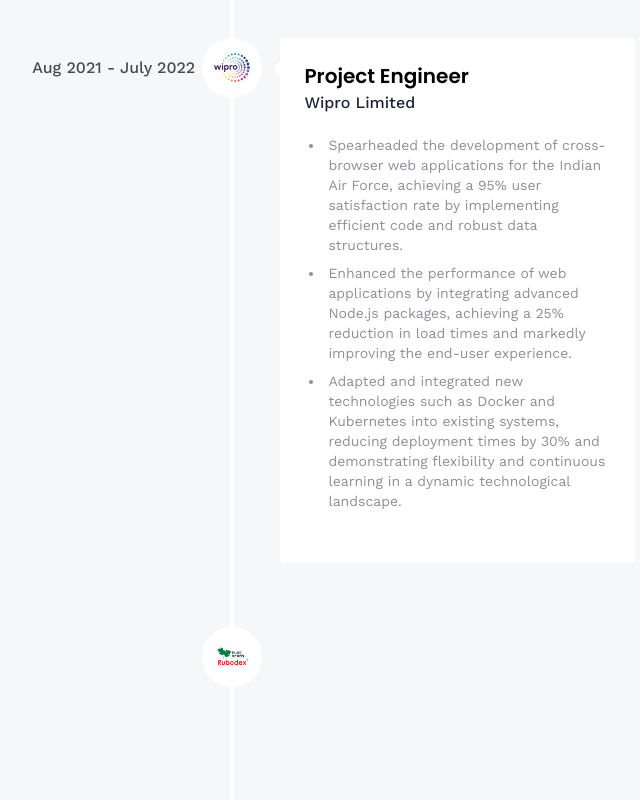
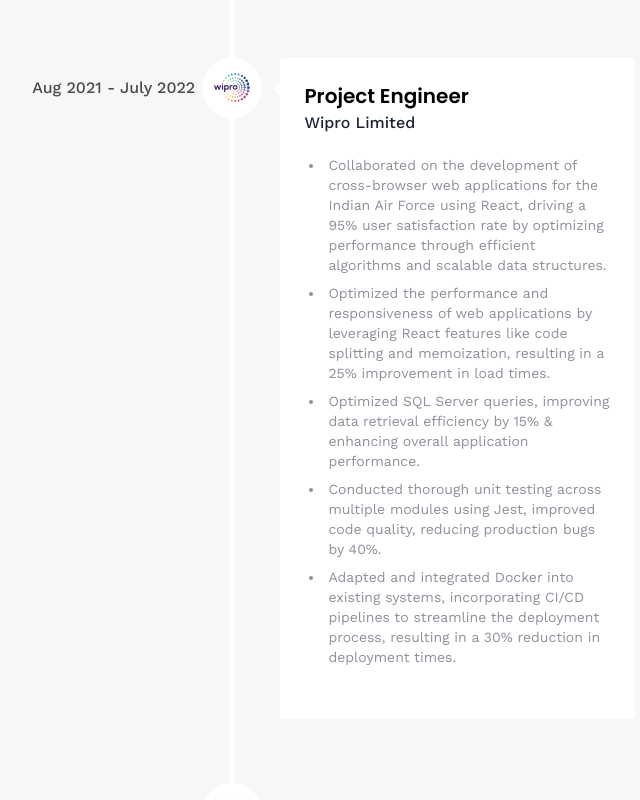
Before and after one commit to shivam10lm/m-Portfolio, a React (Vite) app: page /about in a window 1280 px wide. Shown: the part 1460-2260 px from the top of the page, without its empty margins (408-1048 px from the left). Built offline with nearby package versions, Linux system fonts and the light colour scheme.

Commit message:
Update index.js

```diff
--- a/src/constants/index.js
+++ b/src/constants/index.js
@@ -117,8 +117,8 @@ export const experiences = [
     iconBg: "#fff",
     date: "Jan 2024 - April 2024",
     points: [
-      "Coordinated technical workshops as a Teaching Assistant for over 100 students, enhancing their skills in modern web frameworks and RESTful API integration, while fostering a collaborative learning environment.",
-      "Mentored 10+ students in best practices for front-end and back-end development, focusing on secure, scalable, and maintainable code",
+      "Coordinated technical workshops as a Teaching Assistant for over 100 students, enhancing their skills in modern web frameworks, SOLID principles and Agile Software Lifecycle(SCRUM, Kanban).",
+      "•	Mentored over 10 students in front-end and back-end development, emphasizing secure, scalable, and maintainable code, while also imparting UI/UX design and implementation to ensure a seamless user experience.",
     ],
   },
   {
@@ -128,9 +128,11 @@ export const experiences = [
     iconBg: "#fff",
     date: "Aug 2021 - July 2022",
     points: [
-      "Spearheaded the development of cross-browser web applications for the Indian Air Force, achieving a 95% user satisfaction rate by implementing efficient code and robust data structures.",
-      "Enhanced the performance of web applications by integrating advanced Node.js packages, achieving a 25% reduction in load times and markedly improving the end-user experience.",
-      "Adapted and integrated new technologies such as Docker and Kubernetes into existing systems, reducing deployment times by 30% and demonstrating flexibility and continuous learning in a dynamic technological landscape.",
+      "Collaborated on the development of cross-browser web applications for the Indian Air Force using React, driving a 95% user satisfaction rate by optimizing performance through efficient algorithms and scalable data structures.",
+      "Optimized the performance and responsiveness of web applications by leveraging React features like code splitting and memoization, resulting in a 25% improvement in load times.",
+      "Optimized SQL Server queries, improving data retrieval efficiency by 15% & enhancing overall application performance.",
+      "Conducted thorough unit testing across multiple modules using Jest, improved code quality, reducing production bugs by 40%.",
+      "Adapted and integrated Docker into existing systems, incorporating CI/CD pipelines to streamline the deployment process, resulting in a 30% reduction in deployment times."
     ],
   },
   {
```
